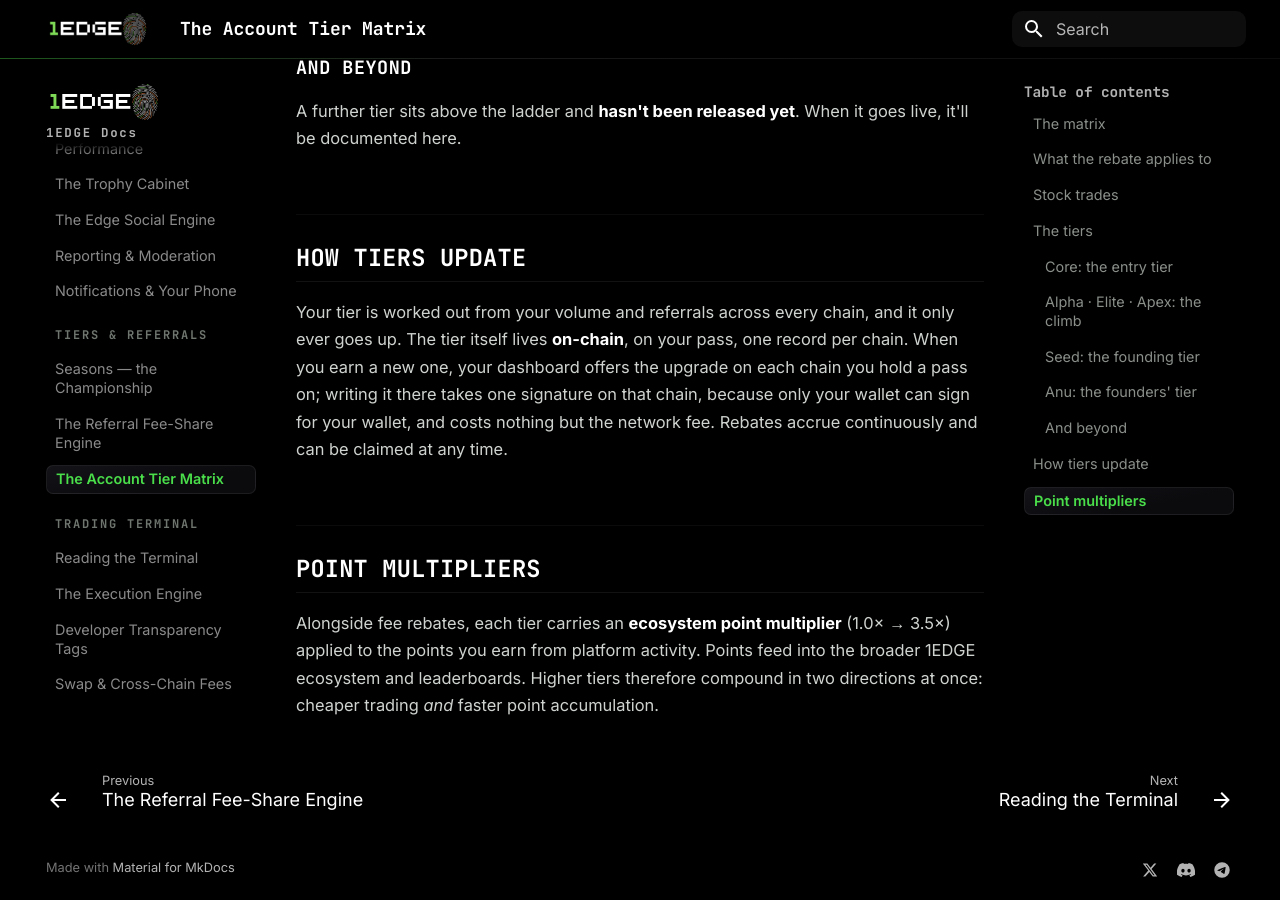
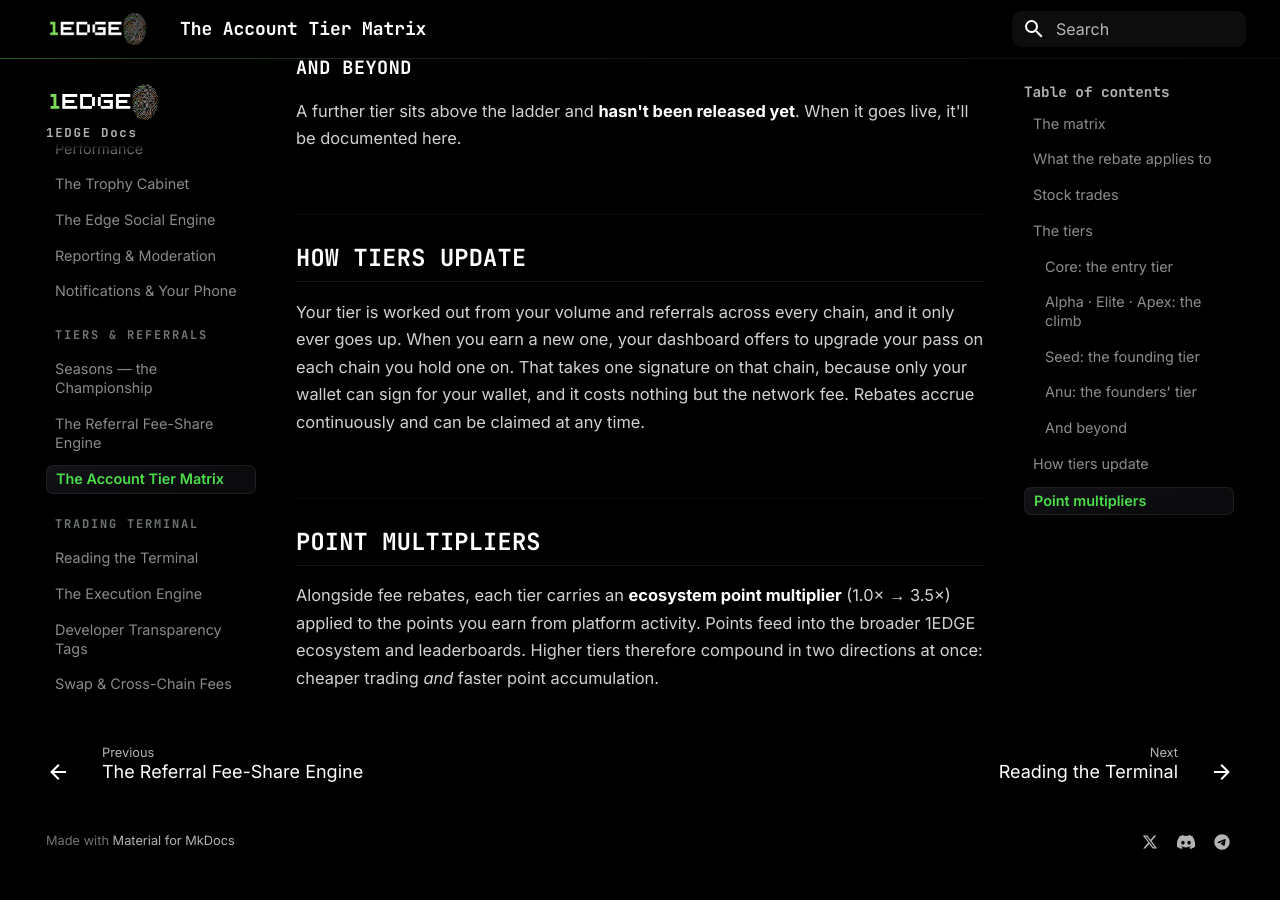
Before and after one commit to Tedz-1edge/1edge-docs, an MkDocs documentation site: the page built from docs/rewards/tier-matrix.md, in a window 1280 px wide and 900 px high, scrolled down 4219 px. Built offline with MkDocs 1.6.1 and Material for MkDocs 9.7.7, drawn with Linux system fonts in a browser that asks for light colours; after the commit the page ends 5091 px from its top, so only the background shows below that.

Commit message:
Docs: the tier upgrade sentence says only what the dashboard does
The earlier line said the tier lives on the pass, one record per chain.
The dashboard offers the pass upgrade per chain with one signature; where
the rebate rate is read from was not verified, so the page no longer says.

Co-Authored-By: Claude Opus 5.5 <noreply@anthropic.com>
Claude-Session: https://claude.ai/code/session_01KT2NKJF1dF2pBevtpirnra

```diff
--- a/docs/rewards/tier-matrix.md
+++ b/docs/rewards/tier-matrix.md
@@ -123,7 +123,7 @@ A further tier sits above the ladder and **hasn't been released yet**. When it g
 
 ## How tiers update
 
-Your tier is worked out from your volume and referrals across every chain, and it only ever goes up. The tier itself lives **on-chain**, on your pass, one record per chain. When you earn a new one, your dashboard offers the upgrade on each chain you hold a pass on; writing it there takes one signature on that chain, because only your wallet can sign for your wallet, and costs nothing but the network fee. Rebates accrue continuously and can be claimed at any time.
+Your tier is worked out from your volume and referrals across every chain, and it only ever goes up. When you earn a new one, your dashboard offers to upgrade your pass on each chain you hold one on. That takes one signature on that chain, because only your wallet can sign for your wallet, and it costs nothing but the network fee. Rebates accrue continuously and can be claimed at any time.
 
 ## Point multipliers
 
```
